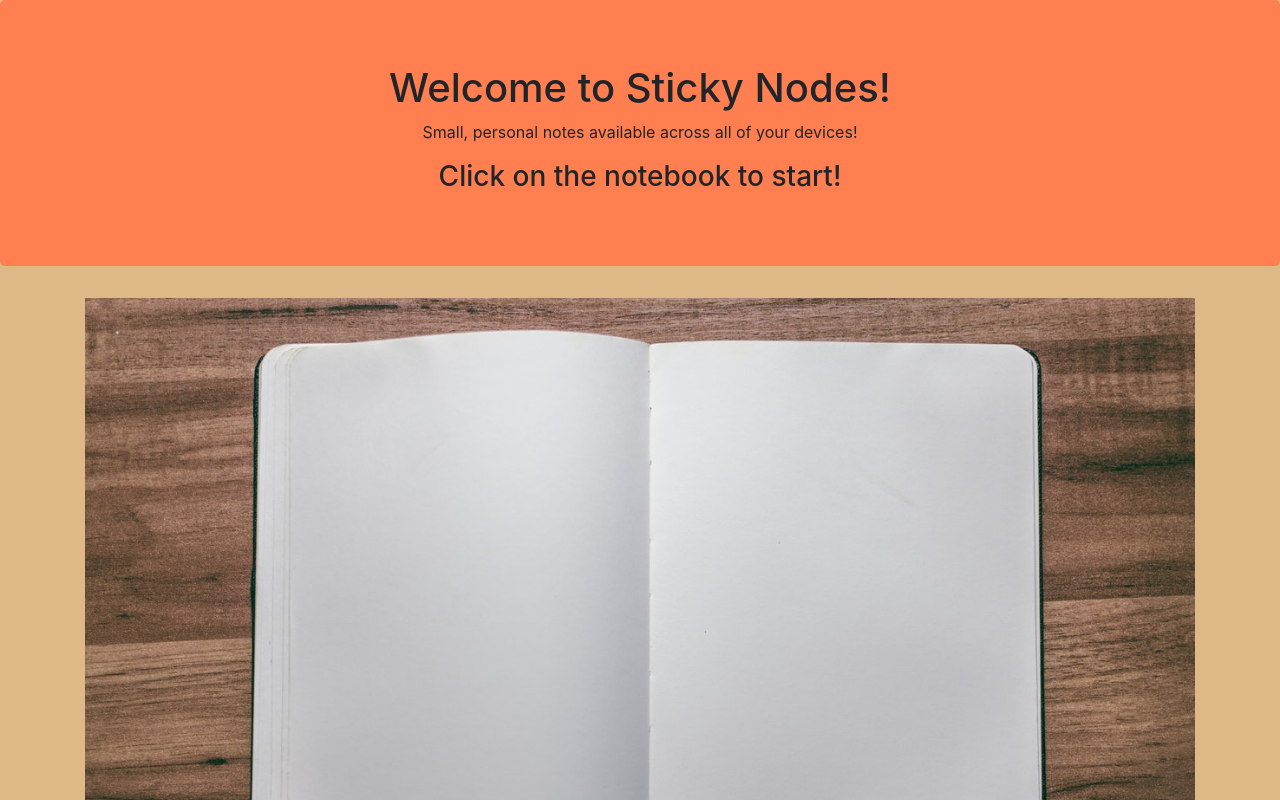
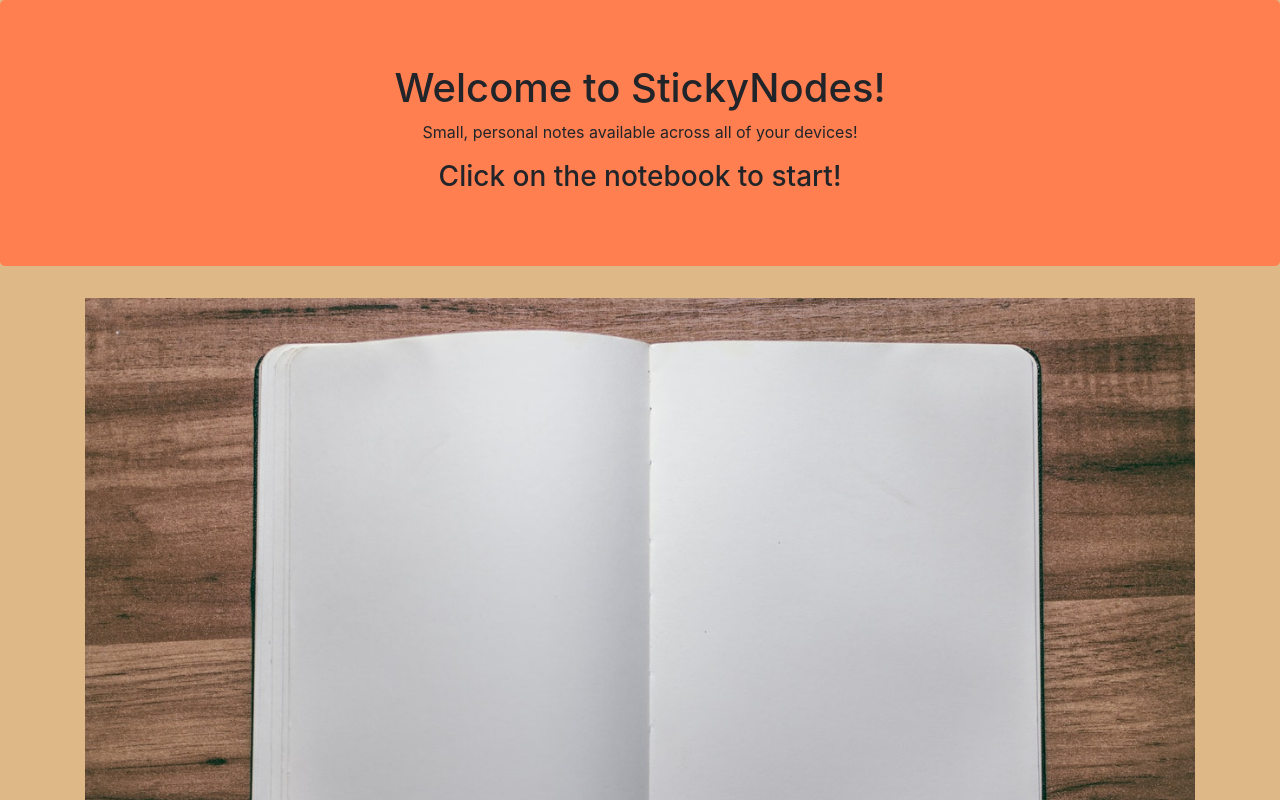
Before and after one commit to JamesCalingo/NodeNotes, a website: page public/home.html in a window 1280 px wide. Shown: the top 800 px of the page. Drawn offline with nearby package versions, Linux system fonts and the light colour scheme.

Commit message:
changing name to StickyNodes

```diff
--- a/public/home.html
+++ b/public/home.html
@@ -11,7 +11,7 @@
 </head>
 <body>
  <div class="jumbotron text-center">
-   <h1>Welcome to Sticky Nodes!</h1>
+   <h1>Welcome to StickyNodes!</h1>
    <p>Small, personal notes available across all of your devices!</p>
    <h3>Click on the notebook to start!</h3>
  </div>
```
Also changed, not shown: public/notes.html (+1 -1 lines).
